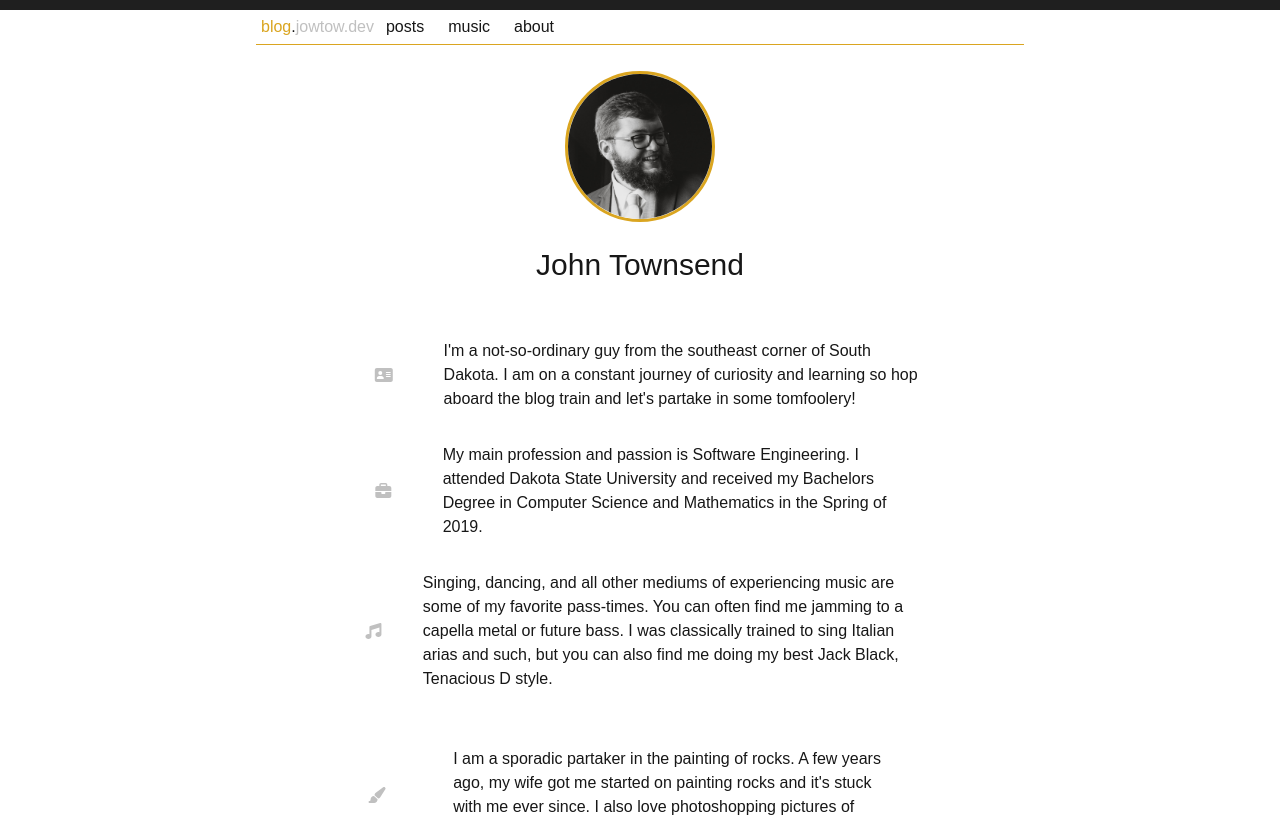
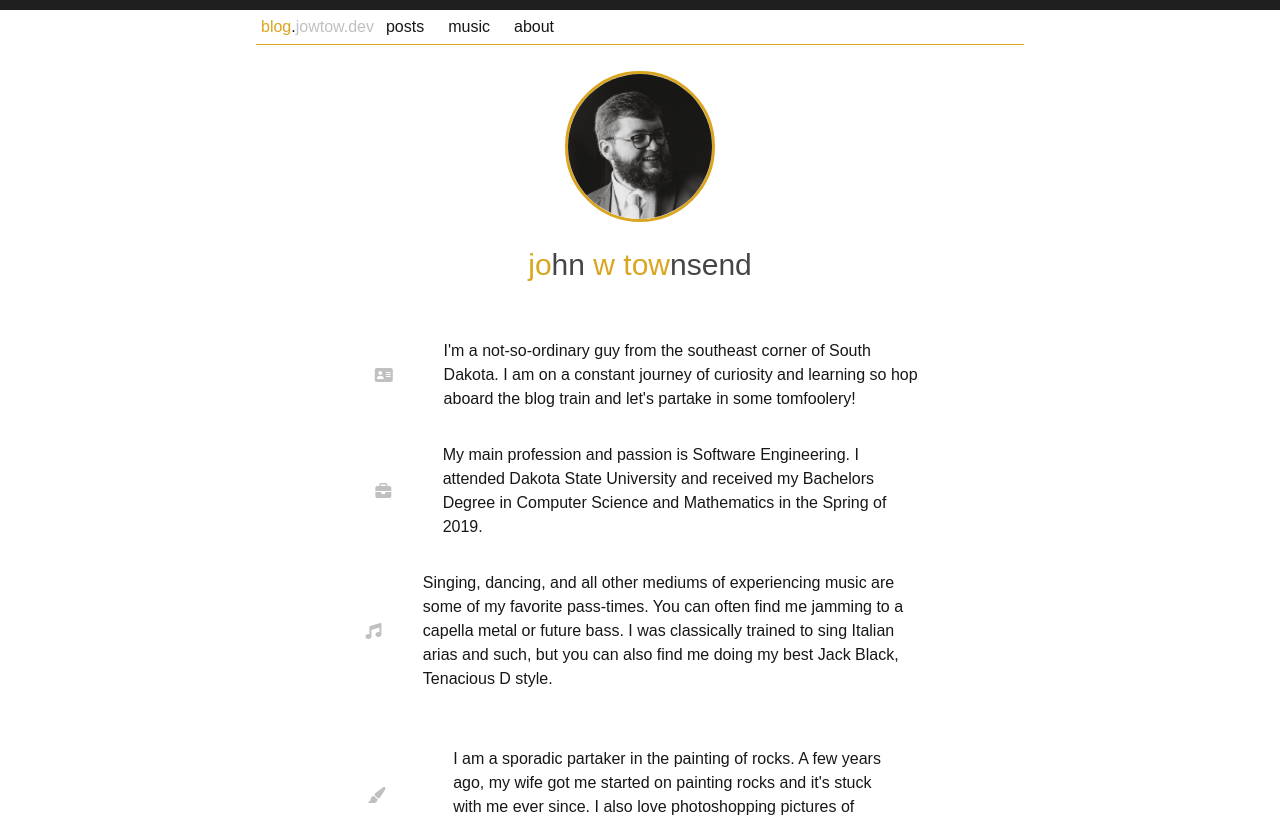
Before and after one commit to jowtow/jowtow-blog, a Next.js app: page /about in a window 1280 px wide. Shown: the top 817 px of the page. Built offline with nearby package versions, Linux system fonts and the light colour scheme.

Commit message:
add jowtow transition

```diff
--- a/app/about/page.tsx
+++ b/app/about/page.tsx
@@ -14,6 +14,7 @@ import {
 } from "@fortawesome/free-brands-svg-icons";
 import Image from "next/image";
 import Link from "next/link";
+import JowTowTransition from "@/components/JowTowTransition/JowTowTransition";
 export default function About() {
   return (
     <>
@@ -26,7 +27,9 @@ export default function About() {
             alt="Picture of the author."
             className="rounded-full border-3 border-[var(--color-primary)]"
           />
-          <span className="m-5 text-[30px]">John Townsend</span>
+          <span className="m-5 text-[30px]">
+            <JowTowTransition />
+          </span>
         </div>
         <div className="mx-[20px] flex flex-col items-center justify-between max-w-[600px]">
           <div className={`flex items-center justify-between`}>
@@ -78,7 +81,7 @@ export default function About() {
             </p>
           </div>
         </div>
-        <div className="mx-[40px] w-full flex items-center justify-center text-xl">
+        <div className="mx-[40px] w-full flex items-center justify-center text-xl text-[var(--color-primary)]">
           <Link
             href="https://github.com/jowtow"
             target="_blank"
--- a/app/music/golden/page.tsx
+++ b/app/music/golden/page.tsx
@@ -107,11 +107,7 @@ export default function Golden() {
         onMouseLeave={() => resetTransform()}
         onMouseEnter={() => mouseEnter()}
       >
-        <CoverArt
-          img="/coverart/Golden_CoverArt.png"
-          title="golden"
-          size={size}
-        />
+        <CoverArt img="/coverart/Golden_CoverArt.png" title="" size={size} />
       </div>
       <h1 style={{ marginTop: "50px" }}>Golden is out now!</h1>
       <p>Check it out, anywhere you listen to music</p>
--- /dev/null
+++ b/components/JowTowTransition/JowTowTransition.tsx
@@ -0,0 +1,80 @@
+"use client";
+import { AnimatePresence, motion } from "motion/react";
+import { useEffect, useState } from "react";
+
+export default function JowTowTransition() {
+  const [isVisible, setIsVisible] = useState(false);
+
+  useEffect(() => {
+    const timeout = setTimeout(() => {
+      setIsVisible(true);
+    }, 1500);
+
+    return () => {
+      clearTimeout(timeout);
+    };
+  }, []);
+  return (
+    <>
+      <div
+        onMouseOver={() => setIsVisible(false)}
+        onMouseOut={() => setIsVisible(true)}
+        className="hover:cursor-pointer flex"
+      >
+        <motion.div layout className="text-[var(--color-primary)]">
+          j
+        </motion.div>
+        <motion.div layout className="text-[var(--color-primary)]">
+          o
+        </motion.div>
+        {isVisible && (
+          <>
+            <AppearingLetter letter="h"></AppearingLetter>
+            <AppearingLetter letter="n"></AppearingLetter>
+            <AppearingLetter letter="&nbsp;"></AppearingLetter>
+          </>
+        )}
+        <motion.div layout className="text-[var(--color-primary)]">
+          w
+        </motion.div>
+
+        {isVisible && <AppearingLetter letter="&nbsp;"></AppearingLetter>}
+        <motion.div layout className="text-[var(--color-primary)]">
+          t
+        </motion.div>
+        <motion.div layout className="text-[var(--color-primary)]">
+          o
+        </motion.div>
+        <motion.div layout className="text-[var(--color-primary)]">
+          w
+        </motion.div>
+
+        {isVisible && (
+          <>
+            <AppearingLetter letter="n"></AppearingLetter>
+            <AppearingLetter letter="s"></AppearingLetter>
+            <AppearingLetter letter="e"></AppearingLetter>
+            <AppearingLetter letter="n"></AppearingLetter>
+            <AppearingLetter letter="d"></AppearingLetter>
+          </>
+        )}
+      </div>
+    </>
+  );
+}
+
+function AppearingLetter({ letter }: { letter: string }) {
+  return (
+    <AnimatePresence>
+      <motion.div
+        layout
+        exit={{ opacity: 0 }}
+        initial={{ opacity: 0, rotate: 50, y: 20 }}
+        animate={{ opacity: 0.8, rotate: 0, y: 0 }}
+        transition={{ duration: 1 }}
+      >
+        {letter}
+      </motion.div>
+    </AnimatePresence>
+  );
+}
--- a/package.json
+++ b/package.json
@@ -17,6 +17,7 @@
     "@netlify/plugin-nextjs": "^5.12.1",
     "canvas-confetti": "^1.9.3",
     "gray-matter": "^4.0.3",
+    "motion": "^12.23.12",
     "next": "15.5.0",
     "react": "19.1.0",
     "react-dom": "19.1.0",
```
Also changed, not shown: 1 other file (tests, documents, lock files or other folders).
